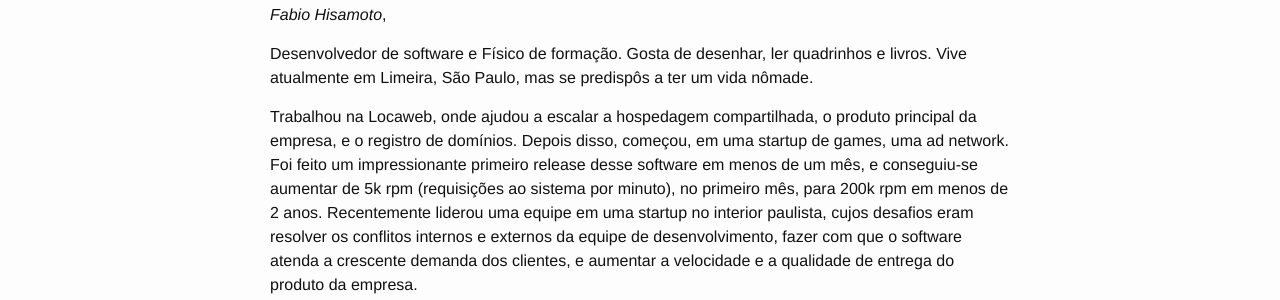
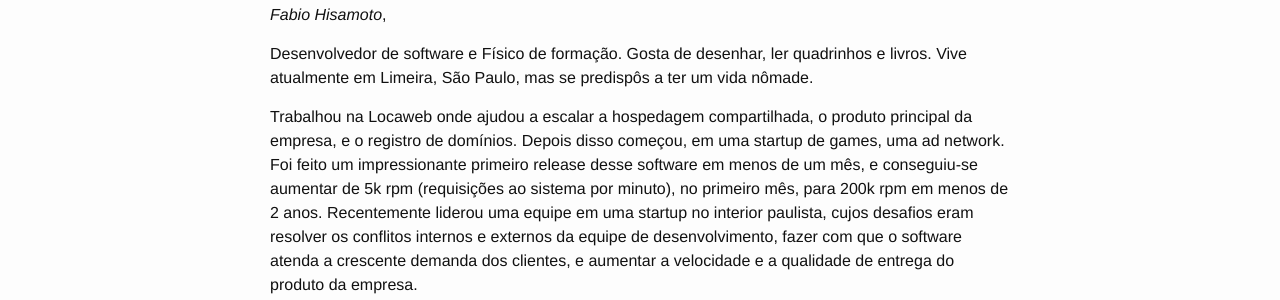
Before and after one commit to fhisamoto/kuririn, a Jekyll site: the page built from about.md, in a window 1280 px wide. Shown: the part 161-461 px from the top of the page. Built offline with Jekyll 4.4.1, drawn with Linux system fonts in a browser that asks for light colours; nearby versions of some CDN libraries.

Commit message:
Removes commas.

```diff
--- a/about.md
+++ b/about.md
@@ -8,7 +8,7 @@
 
 Desenvolvedor de software e Físico de formação. Gosta de desenhar, ler quadrinhos e livros. Vive atualmente em Limeira, São Paulo, mas se predispôs a ter um vida nômade.
 
-Trabalhou na Locaweb, onde ajudou a escalar a hospedagem compartilhada, o produto principal da empresa, e o registro de domínios. Depois disso, começou, em uma startup de games, uma ad network. Foi feito um impressionante primeiro release desse software em menos de um mês, e conseguiu-se aumentar de 5k rpm (requisições ao sistema por minuto), no primeiro mês, para 200k rpm em menos de 2 anos. Recentemente liderou uma equipe em uma startup no interior paulista, cujos desafios eram resolver os conflitos internos e externos da equipe de desenvolvimento, fazer com que o software atenda a crescente demanda dos clientes, e aumentar a velocidade e a qualidade de entrega do produto da empresa.
+Trabalhou na Locaweb onde ajudou a escalar a hospedagem compartilhada, o produto principal da empresa, e o registro de domínios. Depois disso começou, em uma startup de games, uma ad network. Foi feito um impressionante primeiro release desse software em menos de um mês, e conseguiu-se aumentar de 5k rpm (requisições ao sistema por minuto), no primeiro mês, para 200k rpm em menos de 2 anos. Recentemente liderou uma equipe em uma startup no interior paulista, cujos desafios eram resolver os conflitos internos e externos da equipe de desenvolvimento, fazer com que o software atenda a crescente demanda dos clientes, e aumentar a velocidade e a qualidade de entrega do produto da empresa.
 
 - [Linkedin](https://www.linkedin.com/in/fhisamoto)
 - [Github](https://github.com/fhisamoto)
```
